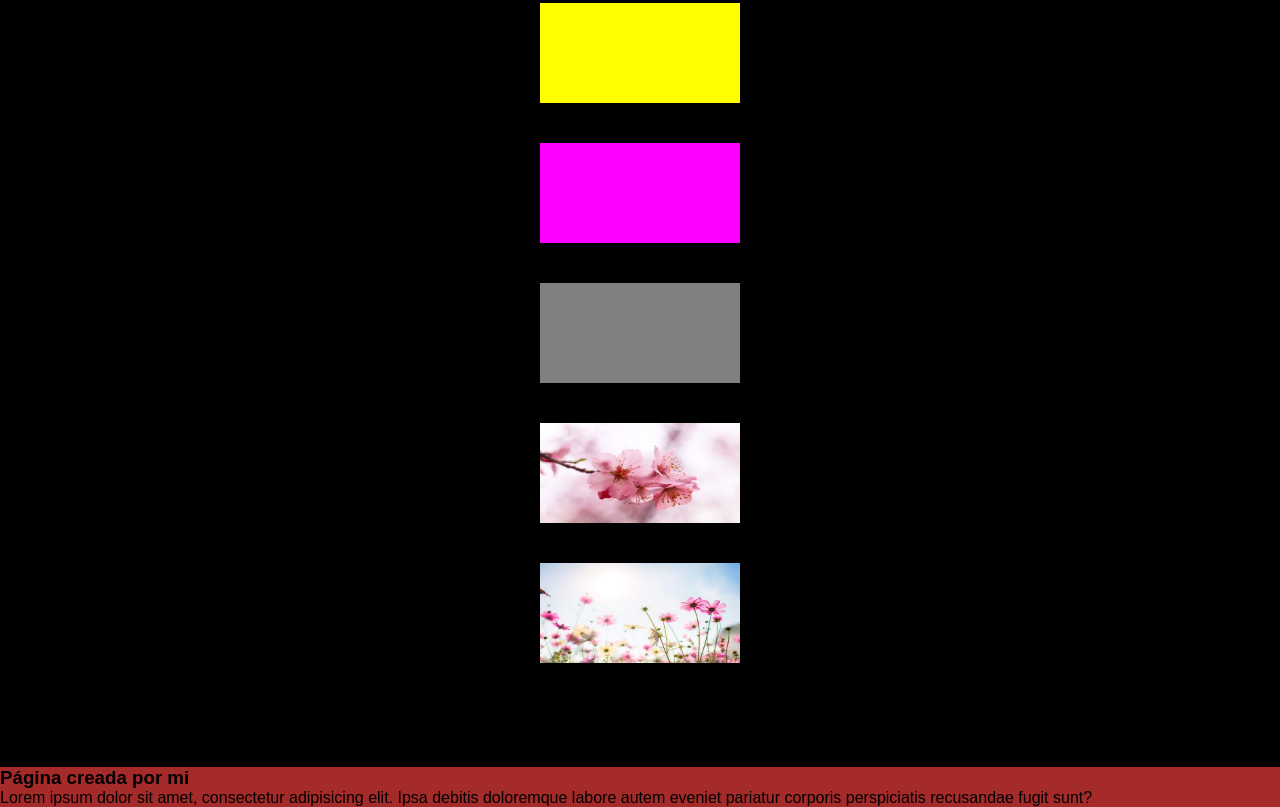
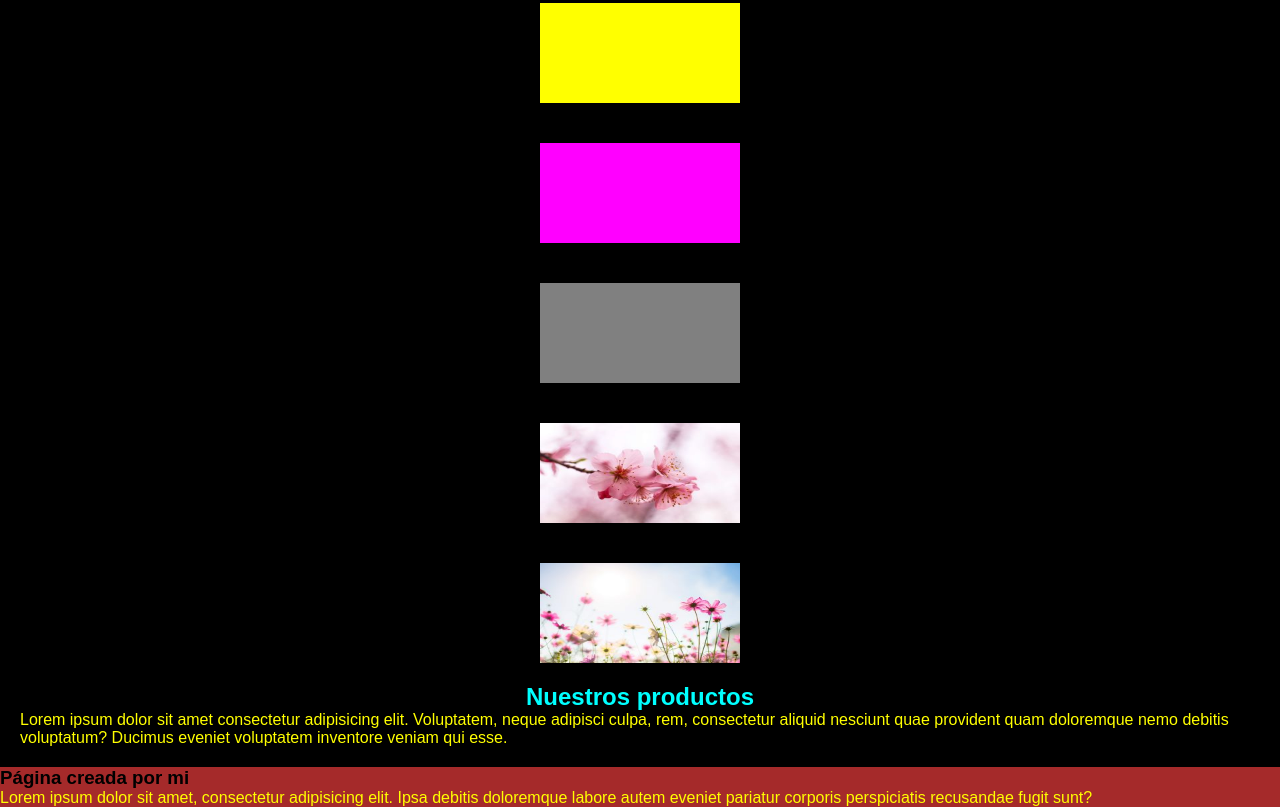
Before and after one commit to VlahKrutoy91/CoderHouseDesarrolloWEB, a plain HTML site: page CLASE 5/ANIMACIONES/anim.html in a window 1280 px wide. Shown: the part 1394-2201 px from the top of the page. Drawn offline with nearby package versions, Linux system fonts and the light colour scheme.

Commit message:
primera version

```diff
--- a/CLASE 5/ANIMACIONES/anim.css
+++ b/CLASE 5/ANIMACIONES/anim.css
@@ -80,3 +80,9 @@ main{
 footer{
     background-color: brown;
 }
+p{
+    color: yellow;
+}
+h2{
+    color: cyan;
+}
```
